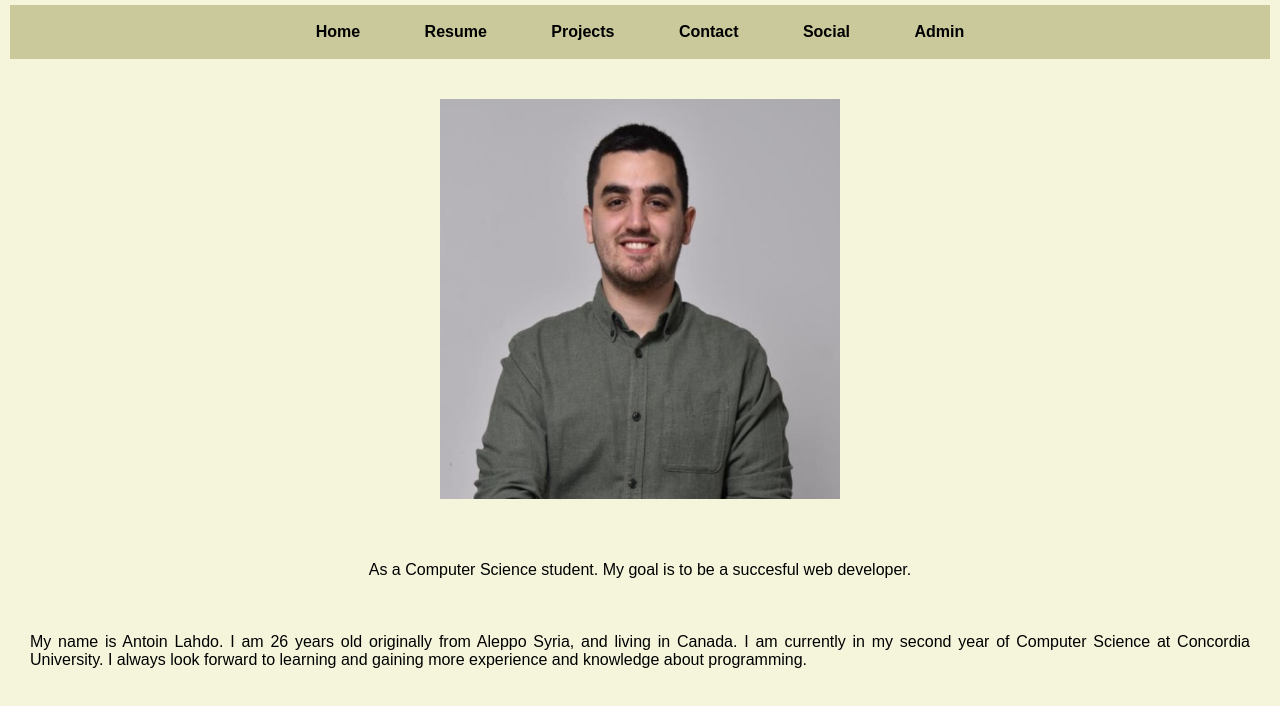
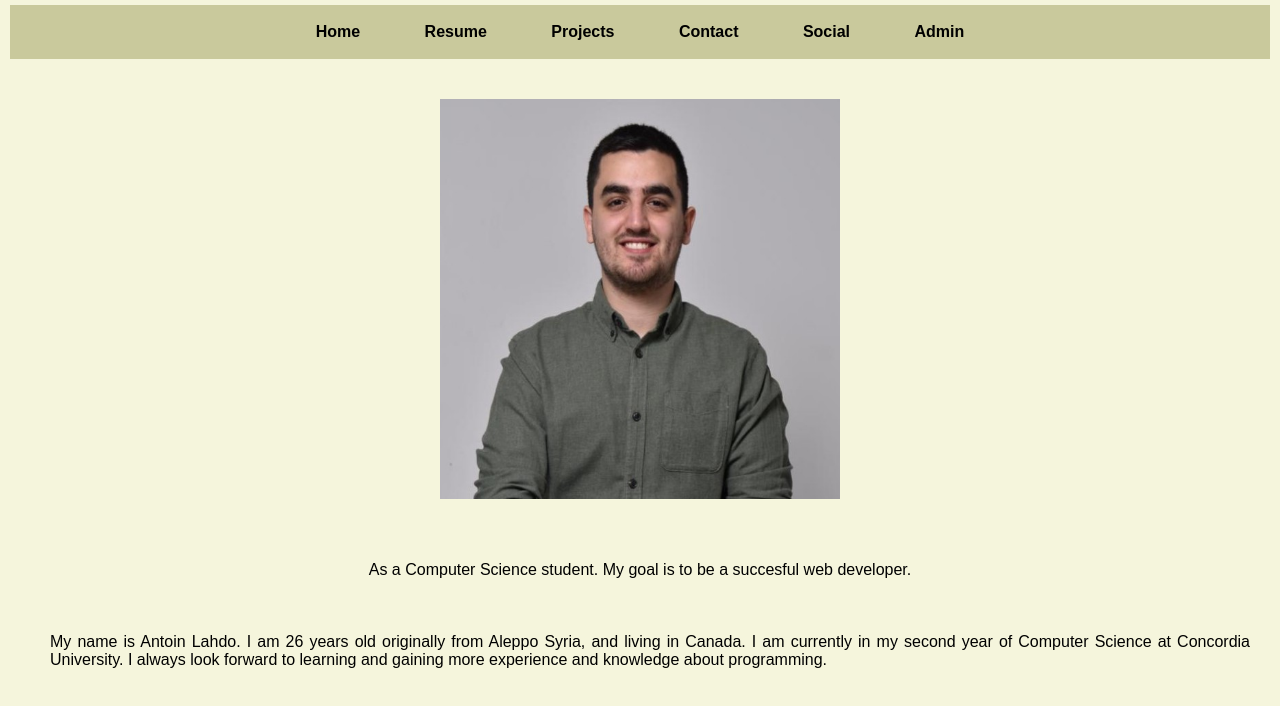
Before and after one commit to antoinlahdo/40073999, a plain HTML site: page lahdo_40073999/index.html in a window 1280 px wide. Drawn offline with Linux system fonts and the light colour scheme.

Commit message:
Update index.html

```diff
--- a/lahdo_40073999/index.html
+++ b/lahdo_40073999/index.html
@@ -60,7 +60,7 @@
     </div>
     <br>
 
-    <div style="text-align: justify; padding:20px;">
+    <div style="text-align: justify; padding:20px; margin-left: 20px">
         <p> My name is Antoin Lahdo. I am 26 years old originally from Aleppo Syria, and living in Canada.
             I am currently in my second year of Computer Science at Concordia University.
             I always look forward to learning and gaining more experience and knowledge about programming.
```
